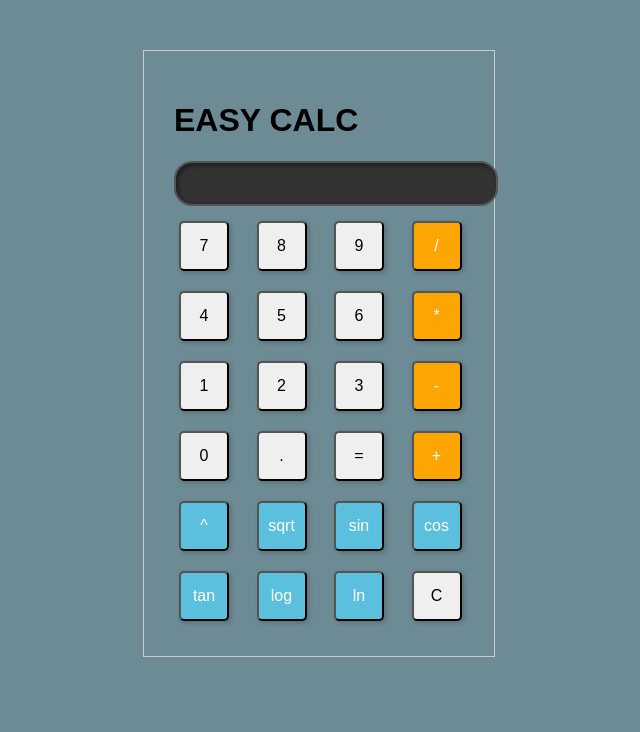
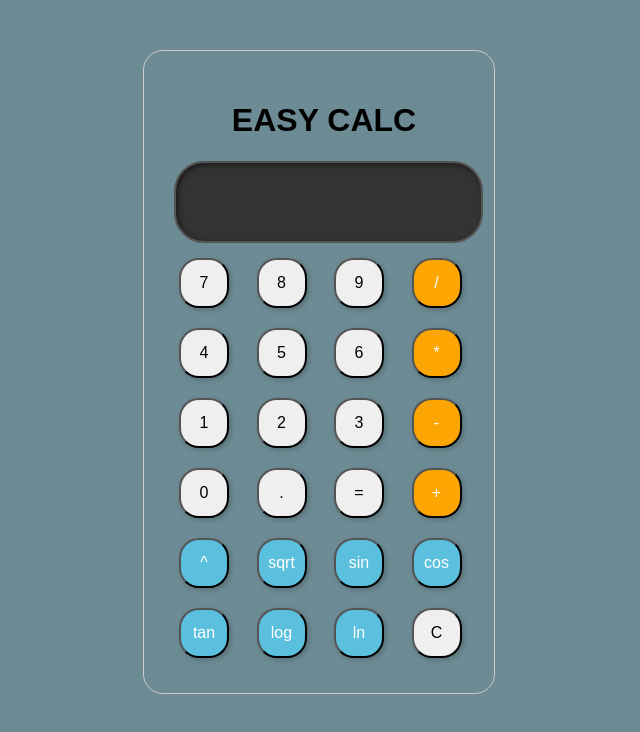
Before and after one commit to Brandinho12/E.Calculator, a plain HTML site: page index.html in a window 1280 px wide. Shown: the whole page, without its empty margins (321-961 px from the left). Drawn offline with Linux system fonts and the light colour scheme.

Commit message:
# Adding a pointer #increasing the display screen border radius

```diff
--- a/Calc.css
+++ b/Calc.css
@@ -4,15 +4,16 @@
     border: 1px solid #ccc;
     padding: 30px;
     padding-right: 20px;
+    border-radius: 20px;/
 
   }
 
   #display {
-    width: 100%;
+    width: 95%;
     padding: 10px;
     margin-bottom: 10px;
-    font-size: 18px;
-    border-radius: 18px;
+    font-size: 50px;
+    border-radius: 30px;
   }
 
   .buttons button {
@@ -33,8 +34,9 @@
 
   .buttons button {
     /* ... (Button styling as before) ... */
-    border-radius: 5px; /* Rounded corners */
+    border-radius: 20px; /* Rounded corners */
     box-shadow: 2px 2px 5px rgba(0, 0, 0, 0.2); /* Subtle shadow */
+    cursor: pointer;/*for easy and stylish navigation*/
   }
 
   .operator { /* New class for operator buttons */
@@ -55,7 +57,7 @@
     color: #f08080; /* Light red text color (simulates LED/LCD) */
     padding: 20px;
     margin-bottom: 10px;
-    text-align: right; /* Align text to the right */
+    text-align: right; /* Makes the numbers to start popping up from the right */
     font-size: 24px; /* Larger font for better visibility */
     border: 2px solid #555; /* Beveled border for a 3D effect */
     box-shadow: inset 2px 2px 5px rgba(0, 0, 0, 0.5); /* Inner shadow for depth */
@@ -64,3 +66,6 @@
     background-color:#6d8b94;
     font-family: 'Robot',sans-serif;
   }
+  h1{
+    text-align: center;
+  }
```
